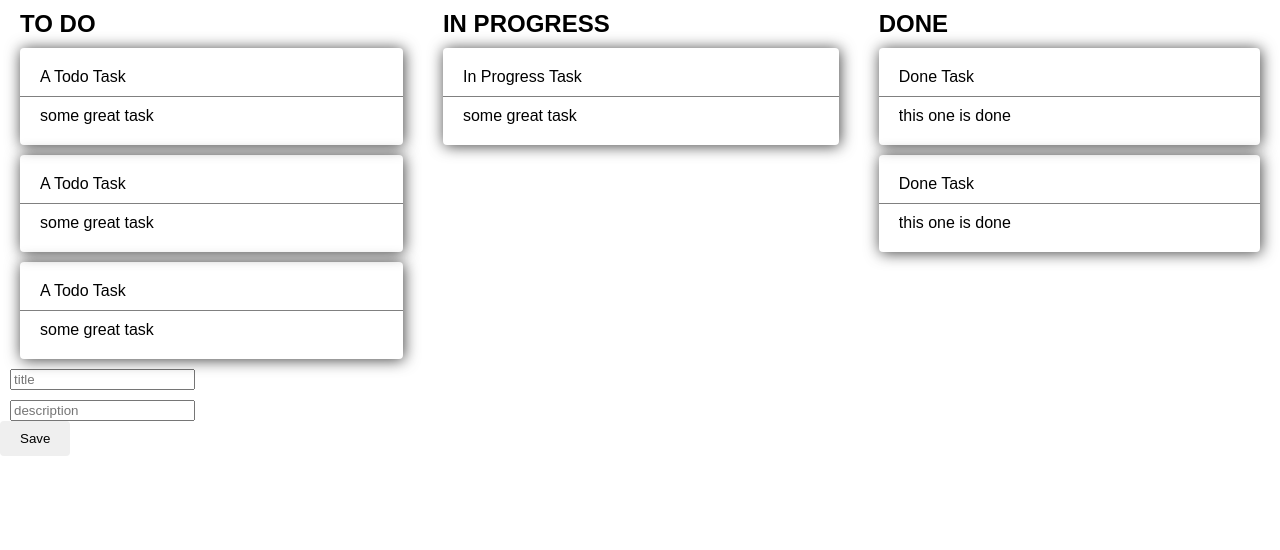
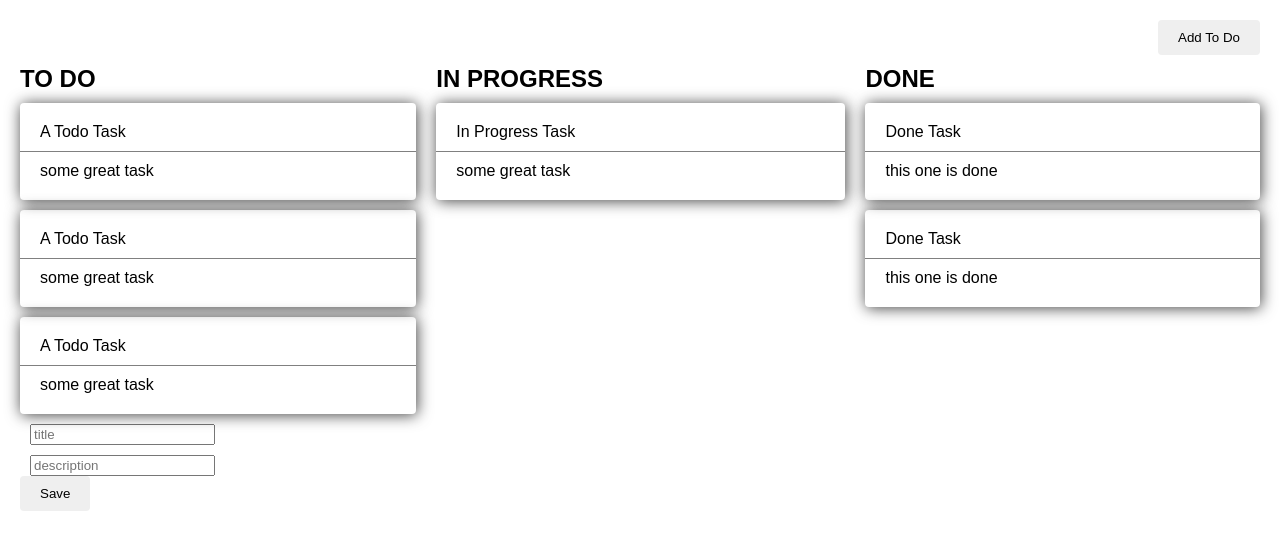
Before and after one commit to ohearonkg/redux-lessons, a React (Create React App) app: page / in a window 1280 px wide. Shown: the top 550 px of the page. Built offline with nearby package versions, Linux system fonts and the light colour scheme.

Commit message:
now ready to have some redux functionality for that button.

```diff
--- /dev/null
+++ b/src/components/CustomButton/CustomButton.jsx
@@ -0,0 +1,16 @@
+import React from 'react';
+import styled from 'styled-components';
+
+const CustomButtonWrapper = styled.button`
+  border: none;
+  padding: 10px 20px;
+  border-radius: 4px;
+`;
+
+const CustomButton = ({text, onClickFunction}) => {
+  return (
+    <CustomButtonWrapper onClick={onClickFunction}> {text} </CustomButtonWrapper>
+  )
+}
+
+export default CustomButton;
--- a/src/components/NewTaskForm/NewTaskForm.jsx
+++ b/src/components/NewTaskForm/NewTaskForm.jsx
@@ -2,6 +2,7 @@ import React, {Component} from 'react';
 import styled from 'styled-components';
 import { connect } from 'react-redux';
 import { addToDo } from '../../actions/index';
+import CustomButton from '../CustomButton/CustomButton';
 
 const TaskFormInput = styled.input`
   margin-left: 10px;
@@ -10,12 +11,6 @@ const TaskFormInput = styled.input`
   &:nth-child(n+2){
     margin-top: 10px;
   }
-`;
-
-const TaskFormSubmitButton = styled.button`
-  border: none;
-  padding: 10px 20px;
-  border-radius: 4px;
 `;
 
 class NewTaskForm extends Component {
@@ -55,7 +50,7 @@ class NewTaskForm extends Component {
       <form onSubmit={this._handleSubmit}>
           <TaskFormInput placeholder="title" type="text" onChange={this._handleTitleChange} value={this.state.title} />
           <TaskFormInput placeholder="description" type="text" onChange={this._handleDescriptionChange} value={this.state.description} />
-          <TaskFormSubmitButton type="submit"> Save </TaskFormSubmitButton>
+          <CustomButton type="submit" text="Save"/>
       </form>
     )
   }
--- a/src/components/TaskBoard/TaskBoard.jsx
+++ b/src/components/TaskBoard/TaskBoard.jsx
@@ -1,12 +1,20 @@
 import React from 'react';
+import styled from 'styled-components';
 import TaskList from '../TaskList/TaskList';
 import NewTaskForm from '../NewTaskForm/NewTaskForm';
-
-import styled from 'styled-components';
+import CustomButton from '../CustomButton/CustomButton';
 
 const sampleStatuses = ['TO DO', 'IN PROGRESS', 'DONE']
 
 const TaskBoardWrapper = styled.div`
+  padding: 20px;
+`;
+
+const AddToDoButtonWrapper = styled.div`
+  text-align: right;
+`;
+
+const TaskBoardColumnsWrapper = styled.div`
   display: flex;
   flex-direction: row;
   padding: 10px 0;
@@ -14,7 +22,10 @@ const TaskBoardWrapper = styled.div`
 
 const TaskColumnWrapper = styled.div`
   flex: 1 1 auto;
-  padding: 0 20px;
+
+  &:nth-child(n+2){
+    padding-left: 20px;
+  }
 `;
 
 const TaskColumnTitle = styled.h2`
@@ -25,8 +36,13 @@ const TaskColumnTitle = styled.h2`
 
 const TaskBoard = props => {
   return (
-    <div>
-      <TaskBoardWrapper>
+    <TaskBoardWrapper>
+
+      <AddToDoButtonWrapper>
+        <CustomButton text="Add To Do" />
+      </AddToDoButtonWrapper>
+
+      <TaskBoardColumnsWrapper>
         {sampleStatuses.map( (status,index) => {
           return (
             <TaskColumnWrapper key={index}>
@@ -35,9 +51,11 @@ const TaskBoard = props => {
             </TaskColumnWrapper>
           )
         })}
-      </TaskBoardWrapper>
+      </TaskBoardColumnsWrapper>
+
       <NewTaskForm />
-    </div>
+
+    </TaskBoardWrapper>
   )
 }
 
```
